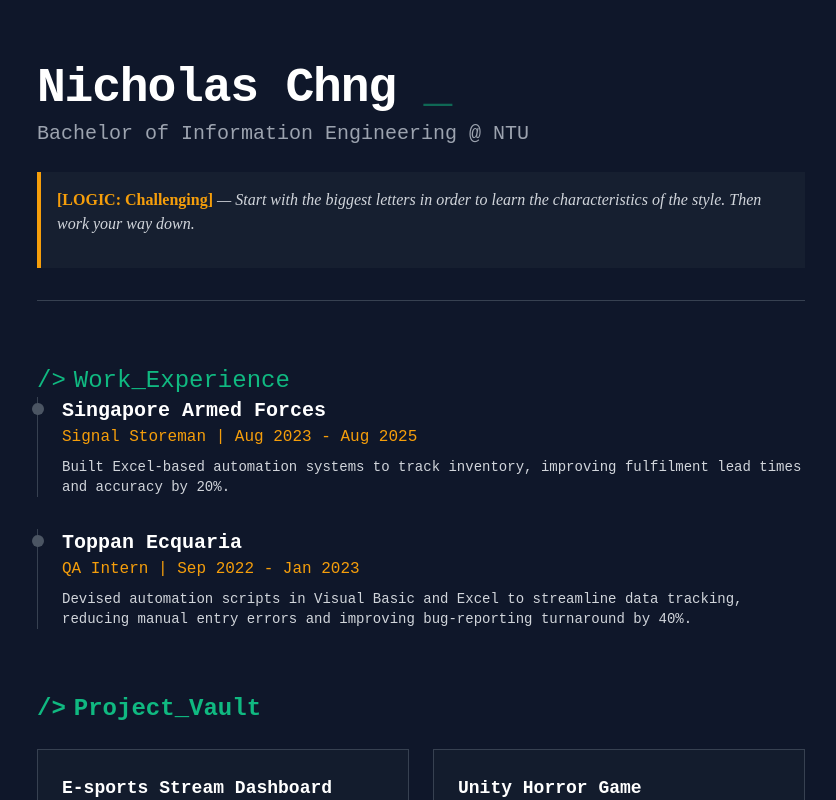
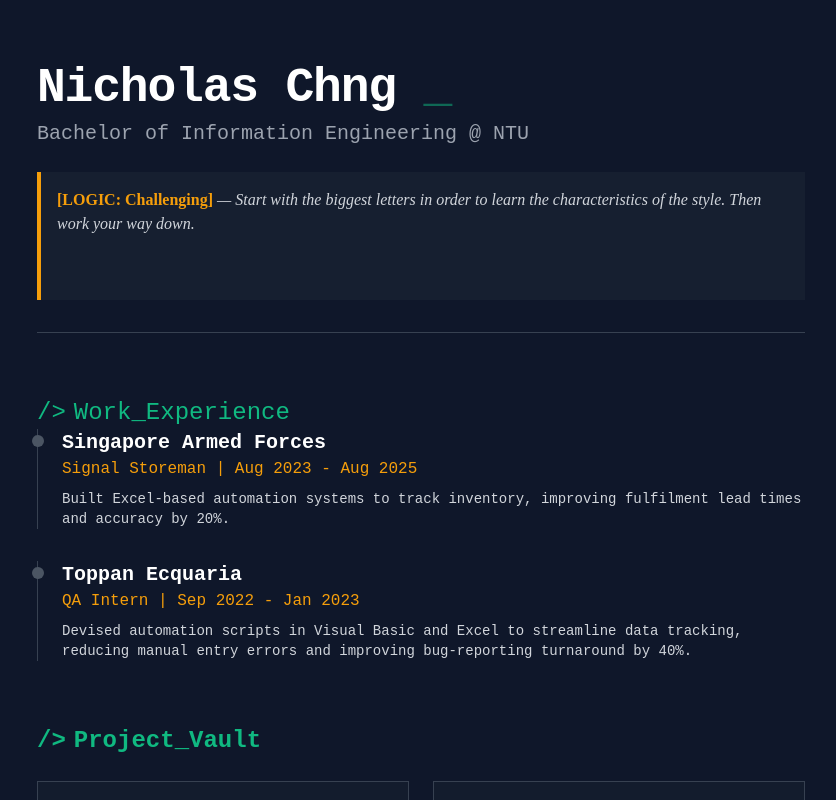
Before and after one commit to n4ver/portfolio, a Vue app: page / in a window 1280 px wide. Shown: the top 800 px of the page, without its empty margins (219-1055 px from the left). Built offline with nearby package versions, Linux system fonts and the light colour scheme.

Commit message:
Change min height of header text

```diff
--- a/src/App.vue
+++ b/src/App.vue
@@ -125,7 +125,7 @@ const executeCommand = () => {
         </h1>
         <h2 class="text-xl text-gray-400 mb-6">Bachelor of Information Engineering @ NTU</h2>
 
-        <div class="bg-gray-800/50 p-4 border-l-4 border-terminal-accent font-serif italic space-y-2 h-24">
+        <div class="bg-gray-800/50 p-4 border-l-4 border-terminal-accent font-serif italic space-y-2 min-h-32">
           <p>
             <span :class="['font-bold not-italic', isCorrupted ? 'text-red-500' : 'text-terminal-accent']">[LOGIC: Challenging]</span>
             — {{ typedText }}<span v-if="typedText.length < fullText.length" class="animate-pulse">|</span>
```
